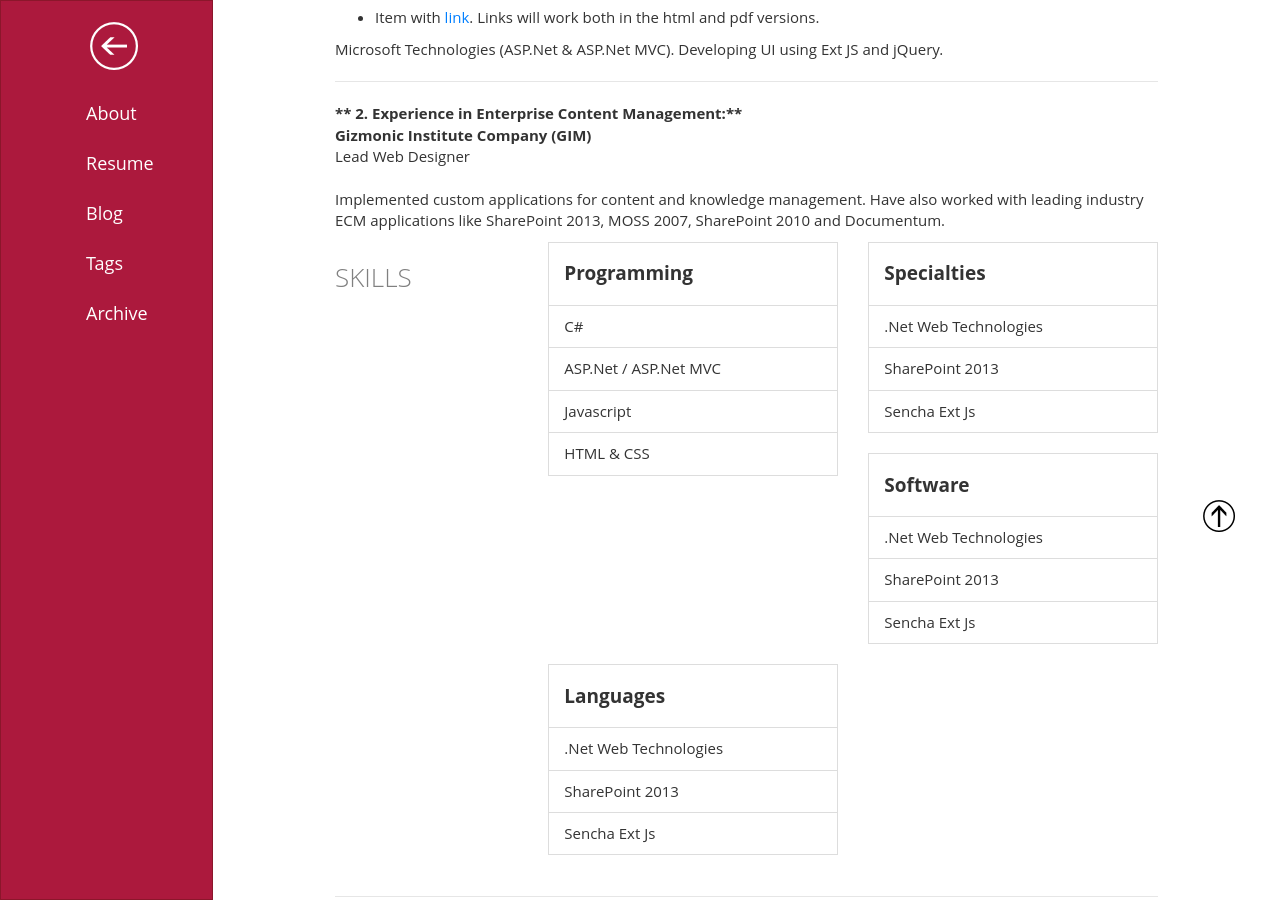
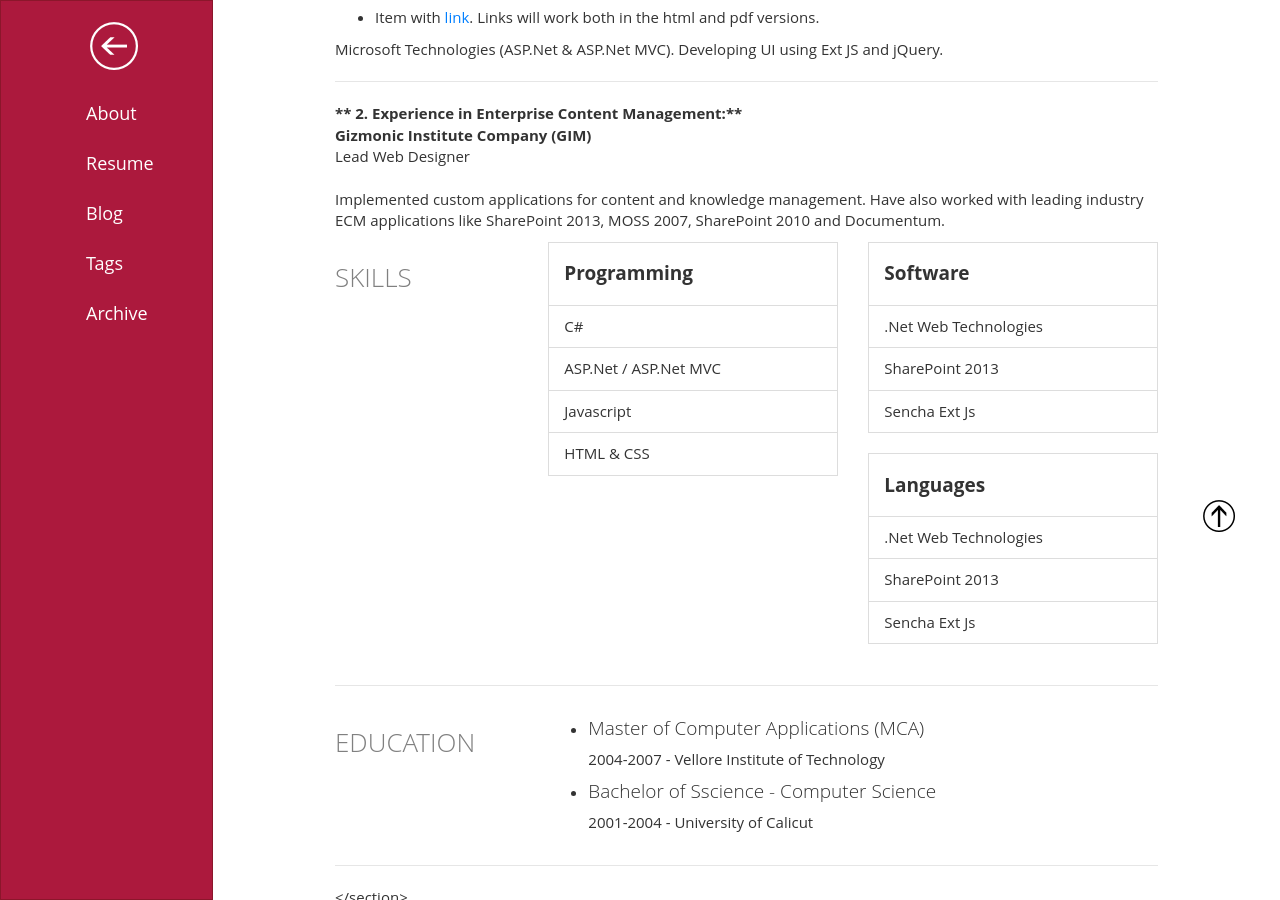
Before and after one commit to danconsults/metroblog, a Jekyll site: the page built from resume/index.md, in a window 1280 px wide and 900 px high, scrolled down 978 px. Built offline with Jekyll 4.4.1, drawn with Linux system fonts in a browser that asks for light colours.

Commit message:
xzcz
zxczxc

```diff
--- a/resume/index.md
+++ b/resume/index.md
@@ -89,14 +89,6 @@ Implemented custom applications for content and knowledge management. Have also
 			</div>
 			<div class="col-md-6">
 				<ul class="list-group">
-					<li class="list-group-item active"><h4><strong>Specialties</strong></h4></li>
-					<li class="list-group-item">.Net Web Technologies</li>
-					<li class="list-group-item">SharePoint 2013</li>
-					<li class="list-group-item">Sencha Ext Js</li>
-				</ul>
-			</div>
-			<div class="col-md-6">
-				<ul class="list-group">
 					<li class="list-group-item active"><h4><strong>Software</strong></h4></li>
 					<li class="list-group-item">.Net Web Technologies</li>
 					<li class="list-group-item">SharePoint 2013</li>
```
